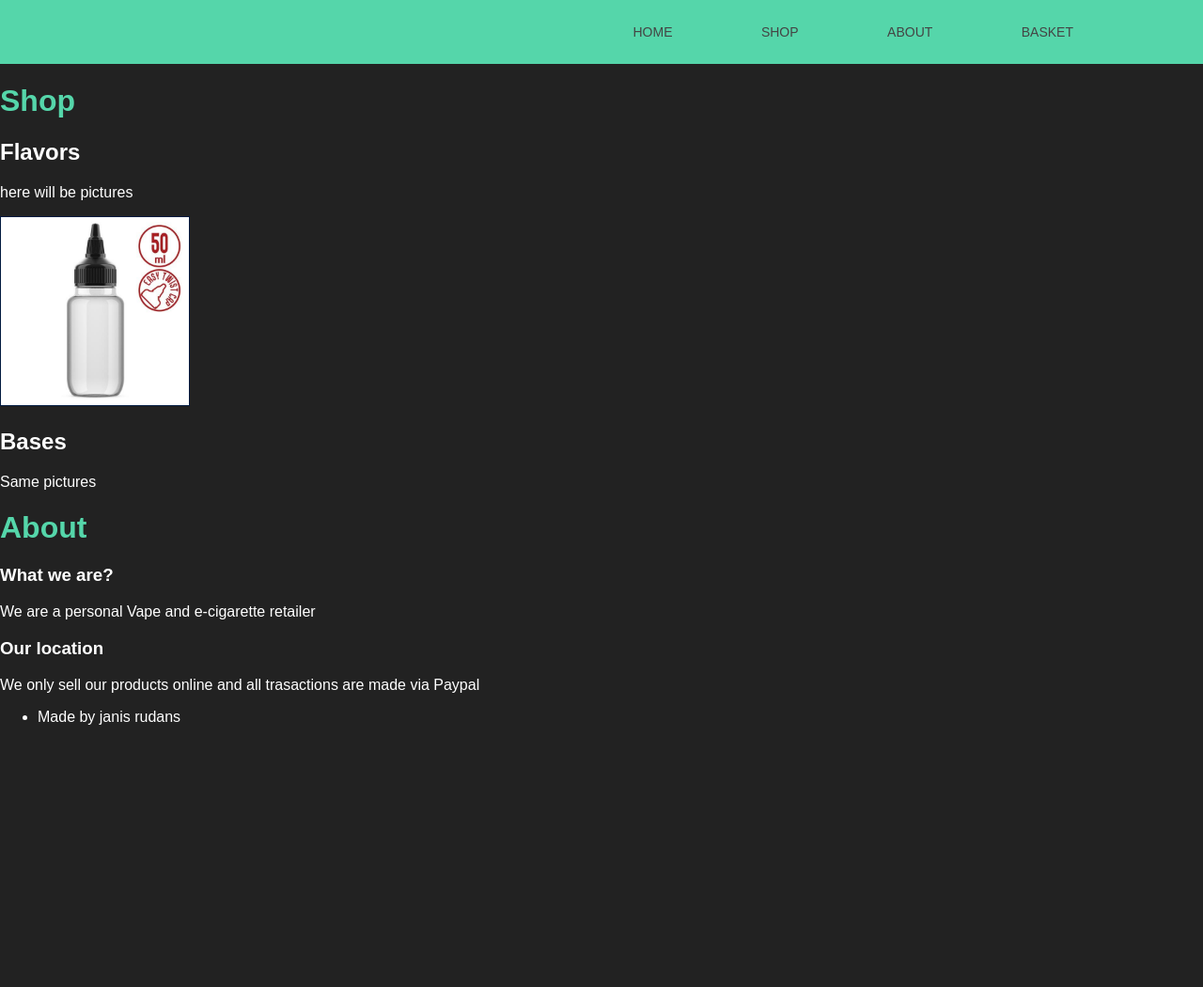
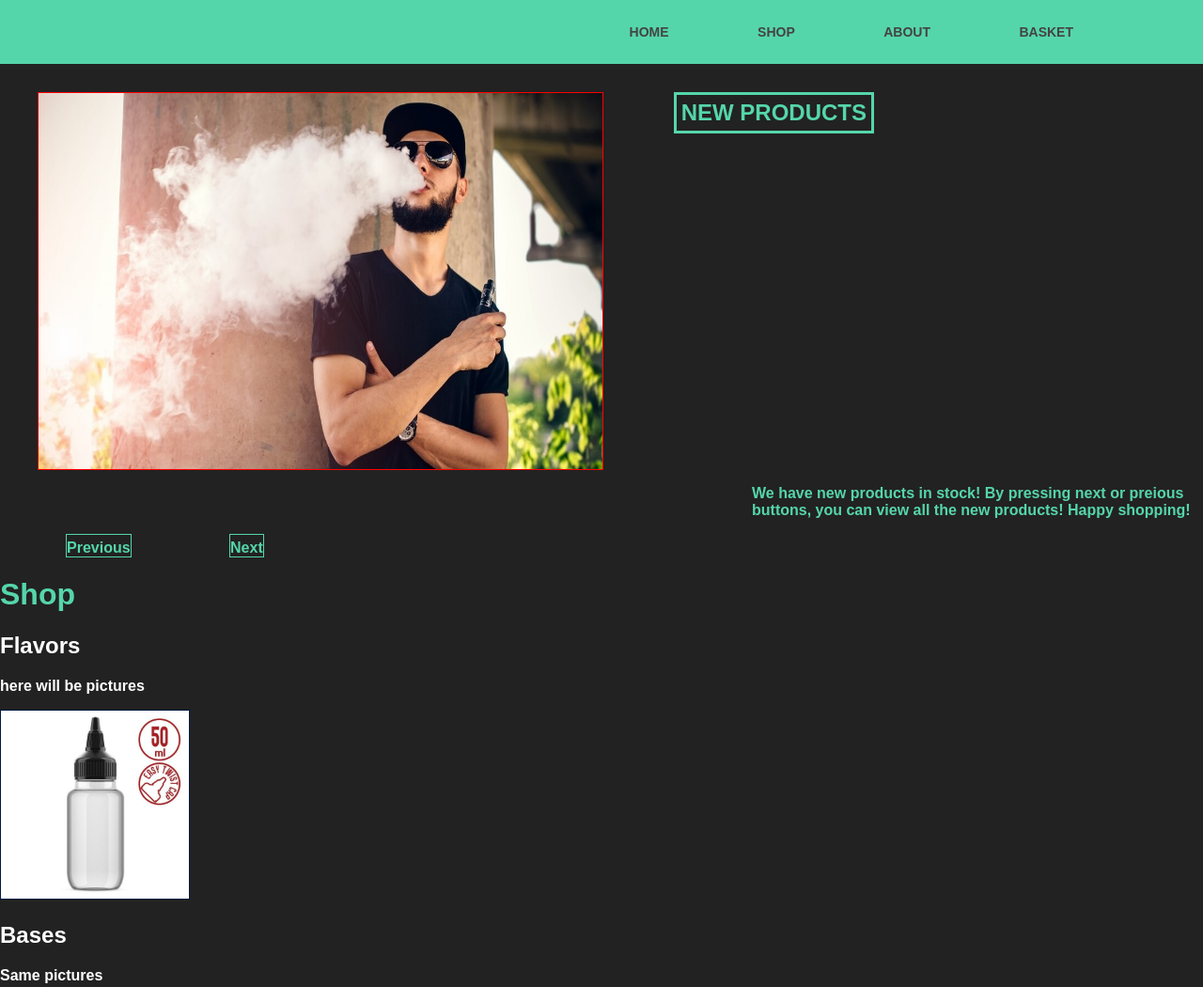
Before and after one commit to pingviins/Exhale.lv, a plain HTML site: page index.html in a window 1280 px wide. Shown: the top 1050 px of the page at 94% size. Before the commit the page ends 800 px from the top, so only its background shows below. Drawn offline with nearby package versions, Linux system fonts and the light colour scheme.

Commit message:
shitty work

```diff
--- a/css/test.css
+++ b/css/test.css
@@ -2,8 +2,8 @@
 body{
   margin: 0;
   background: #222;
-  font-family: 'Work Sans' , sans-serif;
-  font-weight: 400;
+  font-family: 'Work Sans', sans-serif;
+  font-weight: 700;
 }
 .container{
   width: 80%;
@@ -49,7 +49,6 @@ font-size: 14px ;
 
 nav a:hover{
   color: #000;
-  transition
 }
  nav a::before{  /* izveido virs texta swipe baru */
   content: '';
@@ -66,6 +65,56 @@ nav a:hover{
   transition: all ease-in-out 250ms;
  }
 
+
+.imagegallery img{
+  float: left;
+width: 600px;
+height: 400px;
+margin-left: 40px;
+margin-top:30px;
+border: solid;
+border-color:red;
+border-width: thin;
+
+
+}
+.imagegallerytext h2{
+  float:right;
+  margin-right: 350px;
+  margin-top: 30px;
+  color:#55d6aa;
+  font-weight: 600;
+  text-transform:uppercase;
+  border:solid;
+  padding:5px;
+}
+.imagegallerytext p{
+  float:right;
+  color:#55d6aa;
+  font-weight: 600;
+  margin-left : 800px;
+}
+
+
+.imgbuttons ul{
+  list-style: none;
+  margin: 0;
+  padding: 0 ;
+}
+.imgbuttons li{
+  display: inline-block;
+  margin-right: 30px;
+  margin-left: 70px;
+  padding-top: 5px;
+  color:#55d6aa;
+
+
+  border:solid;
+  border-width: thin;
+}
+.content{
+  float:left;
+}
 
 .Shop img{
   width: 200px;
--- a/index.html
+++ b/index.html
@@ -18,7 +18,48 @@
     </nav>
 </div>
 </header>
+<script src="http://code.jquery.com/jquery-1.11.0.min.js"></script>
+<script>
+    $( document ).ready(function() {
 
+        var images = [
+            "dudevapes.jpg",
+            "girlvapes.jpg"
+        ];
+
+        var imageIndex = 0;
+
+        $("#previous").on("click", function(){
+            imageIndex = (imageIndex + images.length -1) % (images.length);
+            $("#image").attr('src', images[imageIndex]);
+        });
+
+        $("#next").on("click", function(){
+            imageIndex = (imageIndex+1) % (images.length);
+            $("#image").attr('src', images[imageIndex]);
+        });
+
+        $("#image").attr(images[0]);
+
+    });
+</script>
+
+
+<div class="imagegallery">
+<img src="dudevapes.jpg" alt="dudevapes" id="image" onclick="change();" >
+</div>
+<div class="imagegallerytext">
+	<h2>New products</h2>
+	<p>We have new products in stock! By pressing next or preious buttons, you can view all the new products! Happy shopping!</p>
+</div>
+
+	<div class="content">
+<div class="imgbuttons">
+<ul>
+	<li id="previous">Previous</li>
+	<li id="next">Next</li>
+</ul>
+</div>
 <div class="Shop">
 	<h1 id="section1">Shop</h1>
 <h2>Flavors</h2>
@@ -41,6 +82,6 @@
 </ul>
 
 </footer>
-
+</div>
 </body>
 </html>
```
Also changed, not shown: girlvapes.jpg (added), logo.jpg (deleted).
